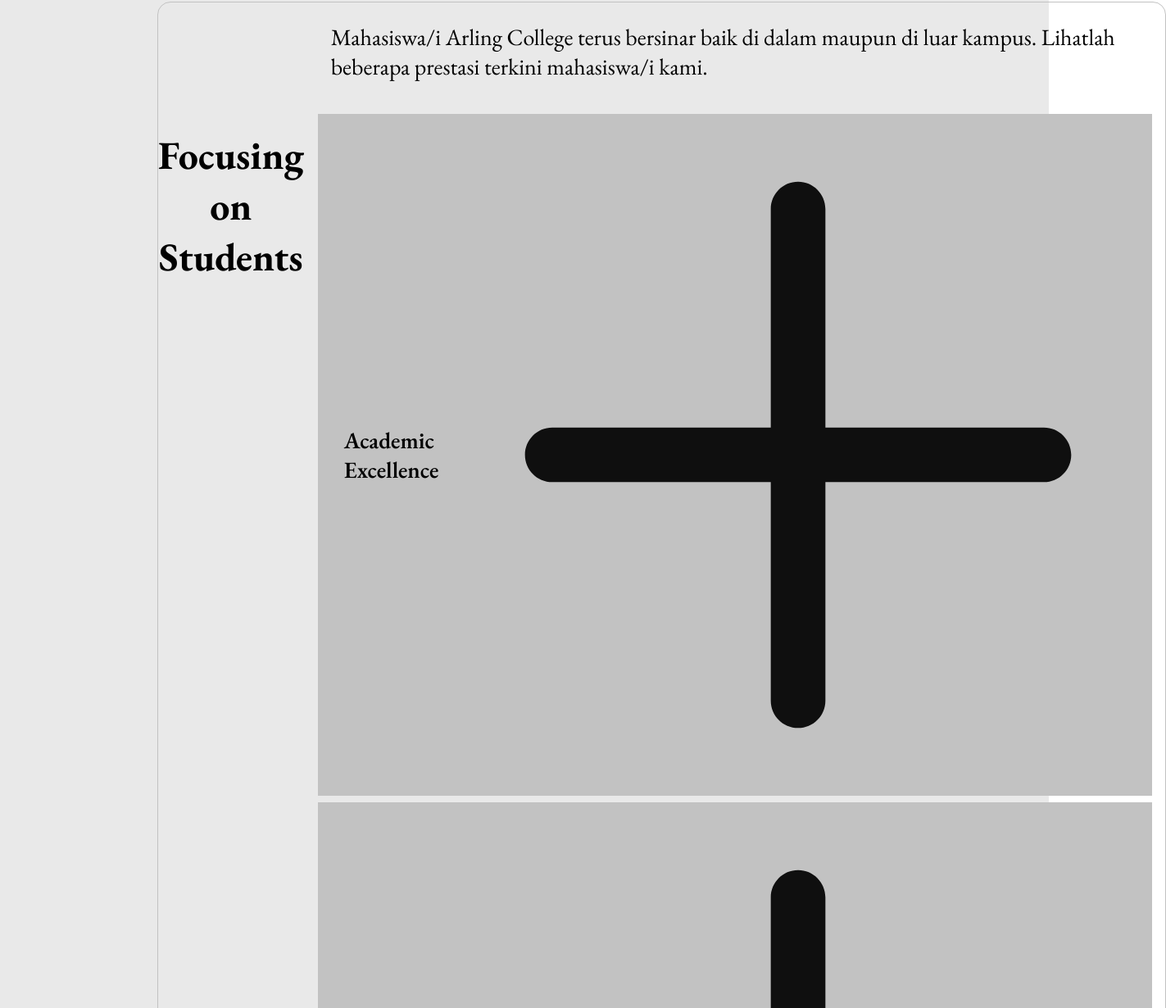
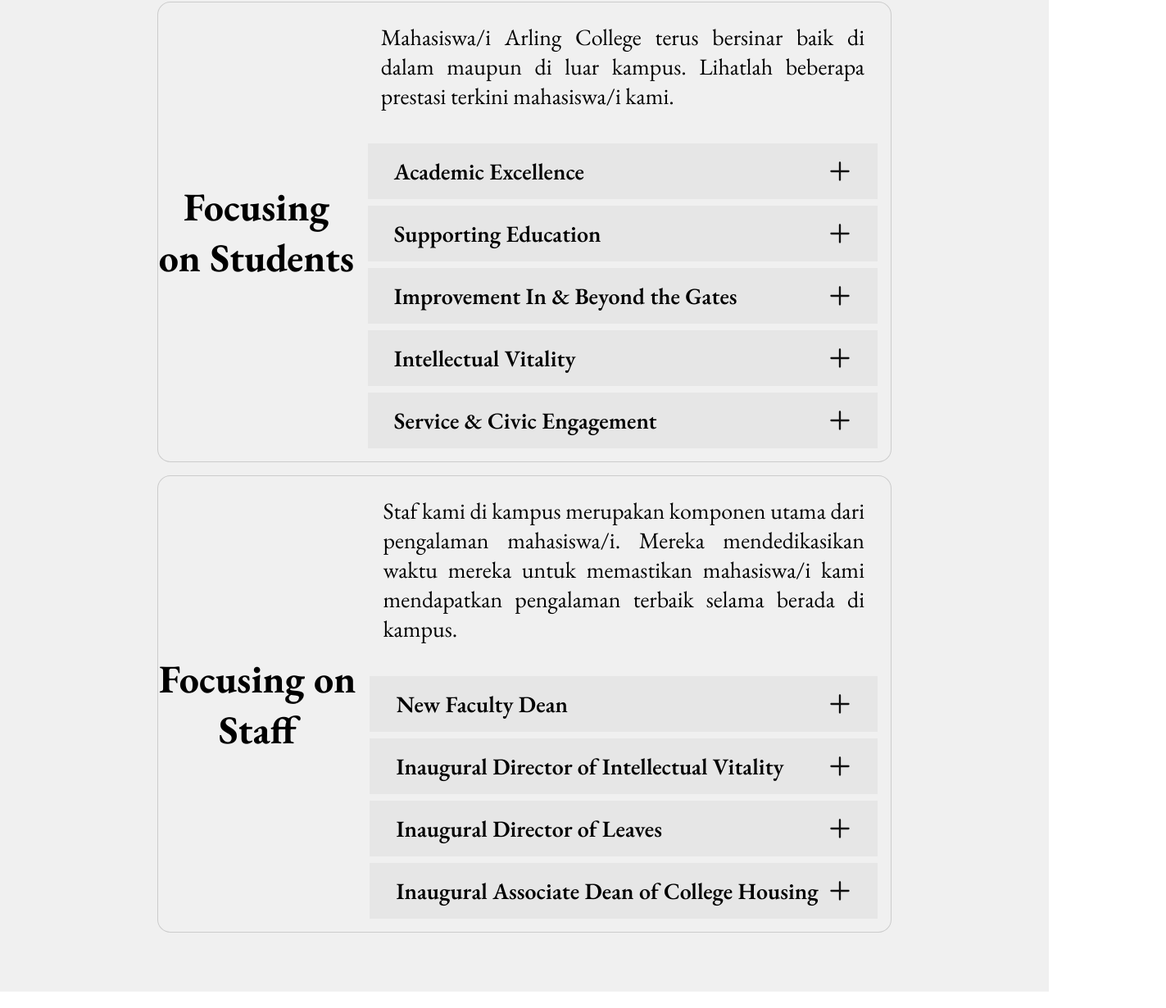
Before and after one commit to revou-fundamental-course/02-jun-25-bagoesihsant, a plain HTML site: page index.html in a window 1280 px wide. Shown: the part 2862-4092 px from the top of the page at 82% size, 1423 px wide, since content can reach past the window. Drawn offline with nearby package versions, Linux system fonts and the light colour scheme.

Commit message:
Modified style.css, add styling to achievements and accordions.

```diff
--- a/css/style.css
+++ b/css/style.css
@@ -20,6 +20,8 @@
 
     --white-color-900 : #FFFFFF;
     --white-color-500 : #C2C2C2;
+    --white-color-400 : #dedede;
+    --white-color-300 : #F0F0F0;
     --white-color-100 : #FAFAFA;
 
     --black-color-900 : #000000;
@@ -72,6 +74,10 @@
 
 .justify-content-center {
     justify-content: center;
+}
+
+.rotate-45-deg {
+    transform: rotate(-45deg);
 }
 
 
@@ -357,7 +363,7 @@
 
 .achievement {
     min-height: 100vh;
-    background-color: var(--black-color-100);
+    background-color: var(--white-color-300);
 }
 
 .achievement .container {
@@ -372,7 +378,8 @@
 }
 
 .achievement .container .row:not(:first-child) {
-    border: 1px solid var(--white-color-500);
+    background-color: var(--white-color-300);
+    border: 1px solid rgb(0 0 0 / 15%);
 }
 
 .achievement .container .row.grid-header {
@@ -391,13 +398,12 @@
     margin: 0 1rem;
 }
 
-.achievement .container .academic-achievement {
-    gap: 1px;
+.achievement .container .academic-achievement .left {
+    flex-basis: 100%;
 }
 
-.achievement .container .academic-achievement .left {
-    flex-basis: 100%;
-    height: 31rem;
+.achievement .container .academic-achievement:last-child .left {
+    flex-basis: 195%;
 }
 
 .achievement .container .academic-achievement .left .title {
@@ -414,6 +420,7 @@
 .achievement .container .academic-achievement .right .desc{
     font-size: 1.75rem;
     padding: .5rem 1rem;
+    text-align: justify;
 }
 
 .achievement .container .academic-achievement .right .accordion {
@@ -421,19 +428,29 @@
 }
 
 .achievement .container .academic-achievement .right .accordion .accordion-panel {
-    background-color: var(--white-color-500);
+    background-color: rgb(222 222 222 / 50%);
     padding: 1rem 2rem;
     cursor: pointer;
     transition: box-shadow .5s ease;
 }
 
 .achievement .container .academic-achievement .right .accordion .accordion-panel:hover {
-    box-shadow: 0 1px 1px var(--black-color-900);
+    box-shadow: 0 1px 1px rgb(0 0 0 / 15%);
 }
 
-.achievement .container .academic-achievement .right .accordion .accordion-panel .panel-title {
+.achievement .container .academic-achievement .right .accordion .accordion-panel .accordion-header
+.panel-title {
     font-size: 1.75rem;
     font-weight: 600;
+    margin-right: auto;
+}
+
+.achievement .container .academic-achievement .right .accordion .accordion-panel .accordion-header
+.panel-control {
+    display: block;
+    height: 1.75rem;
+    width: 1.75rem;
+    transition: transform .5s ease;
 }
 
 .achievement .container .academic-achievement .right .accordion .accordion-panel
@@ -443,8 +460,8 @@
     transition: grid-template-rows .5s ease;
 }
 
-.achievement .container .academic-achievement .right .accordion .accordion-panel.expanded
-.accordion-content-wrapper {
+.achievement .container .academic-achievement .right .accordion .accordion-panel
+.accordion-content-wrapper.expanded {
     grid-template-rows: 1fr;
 }
 
@@ -462,5 +479,13 @@
 .accordion-panel .accordion-content-wrapper .accordion-content ul li{
     font-size: 1.25rem;
     margin: 1rem 0;
+    text-align: justify;
+}
+
+.achievement .container .academic-achievement .right .accordion .accordion-panel
+.accordion-content-wrapper .accordion-content p{
+    font-size: 1.25rem;
+    text-align: justify;
+    margin: 1rem 0;
 }
 /* Achievements End */
```
